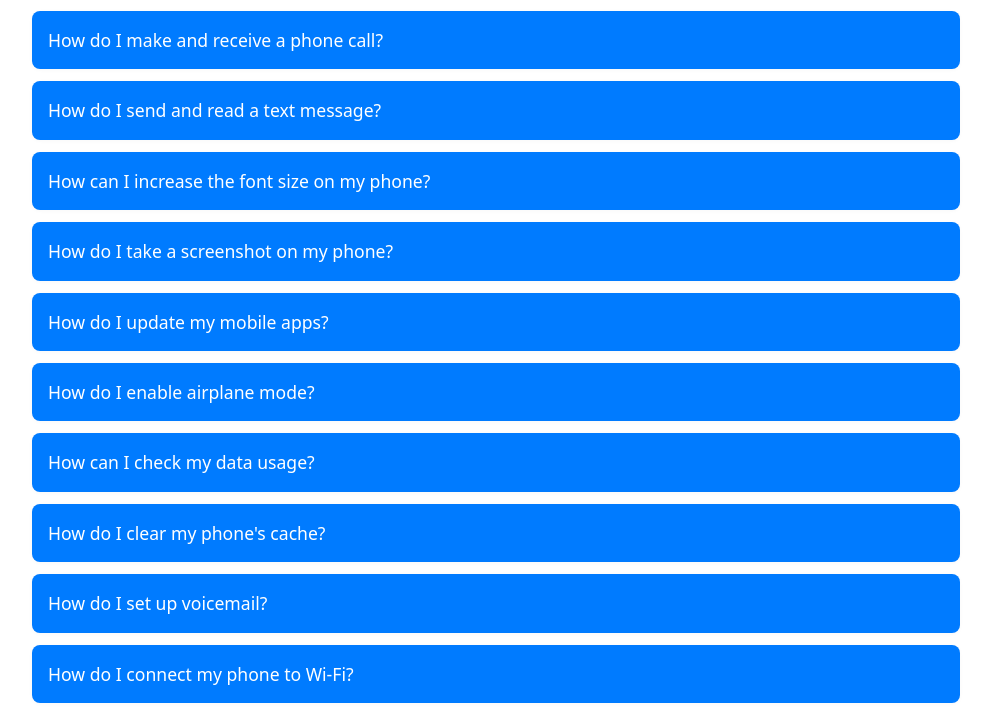
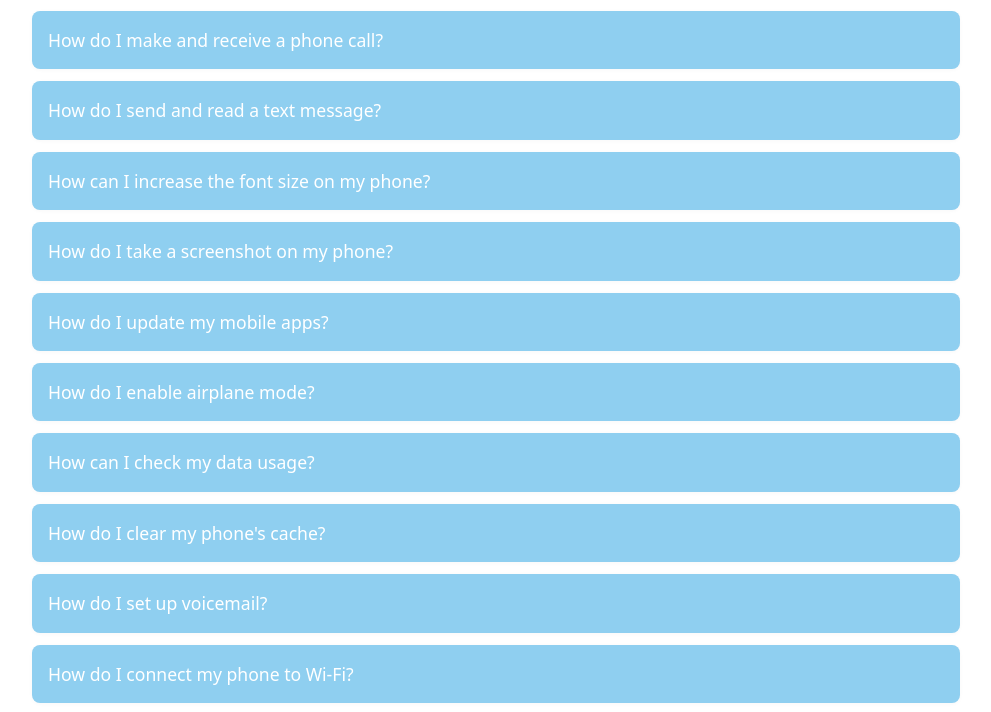
Before and after one commit to Cam-4587/technical-issues, a plain HTML site: page index.html in a window 1280 px wide. Shown: the part 69-781 px from the top of the page, without its empty margins (144-1135 px from the left). Drawn offline with nearby package versions, Linux system fonts and the light colour scheme.

Commit message:
Change colour of accordian

```diff
--- a/style.css
+++ b/style.css
@@ -1,5 +1,5 @@
 .accordion {
-  background-color: #007bff;
+  background-color: #8fcff0;
   color: #fff;
   cursor: pointer;
   padding: 1rem;
```
